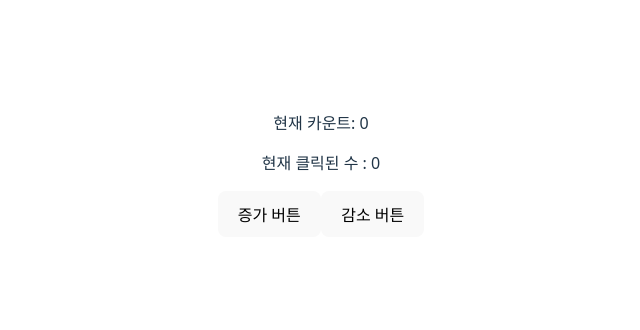
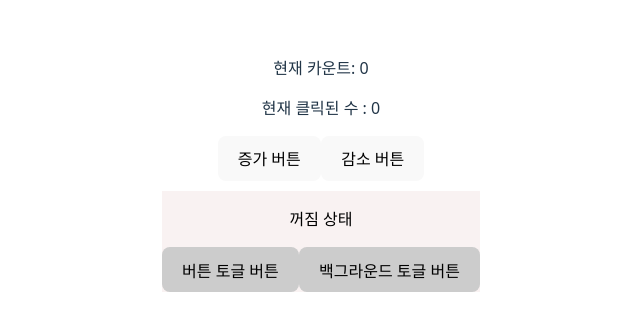
Before and after one commit to yunajoe/react-master-class-part1-inflearn, a React (Vite) app: page / in a window 1280 px wide. Shown: the part 234-564 px from the top of the page, without its empty margins (319-959 px from the left). Built offline with nearby package versions, Linux system fonts and the light colour scheme.

Commit message:
feat: mission2

```diff
--- a/src/App.jsx
+++ b/src/App.jsx
@@ -1,11 +1,13 @@
 import "./App.css";
 import Count from "./Count.tsx";
+import Toggle from "./Toggle.tsx";
 
 function App() {
   return (
-    <>
+    <div style={{ display: "flex", flexDirection: "column", rowGap: "10px" }}>
       <Count />
-    </>
+      <Toggle />
+    </div>
   );
 }
 
--- /dev/null
+++ b/src/Toggle.tsx
@@ -0,0 +1,38 @@
+import { useState } from "react";
+
+function Toggle() {
+  const [isOn, setIsOn] = useState(false);
+  const [backgroundToggle, setBackGroundToggle] = useState(false);
+
+  const handleToggle = () => {
+    setIsOn(!isOn);
+  };
+  const handleBackgroundToggle = () => {
+    setBackGroundToggle(!backgroundToggle);
+  };
+
+  return (
+    <div
+      style={{
+        background: backgroundToggle ? "#3159d0" : "#f9f2f2",
+        color: "#000",
+      }}
+    >
+      <p>{isOn ? "켜짐 상태" : "꺼짐 상태"}</p>
+      <button
+        onClick={handleToggle}
+        style={{ background: isOn ? "#4caf50" : "#ccc" }}
+      >
+        버튼 토글 버튼
+      </button>
+      <button
+        onClick={handleBackgroundToggle}
+        style={{ background: backgroundToggle ? "#4caf50" : "#ccc" }}
+      >
+        백그라운드 토글 버튼
+      </button>
+    </div>
+  );
+}
+
+export default Toggle;
```
